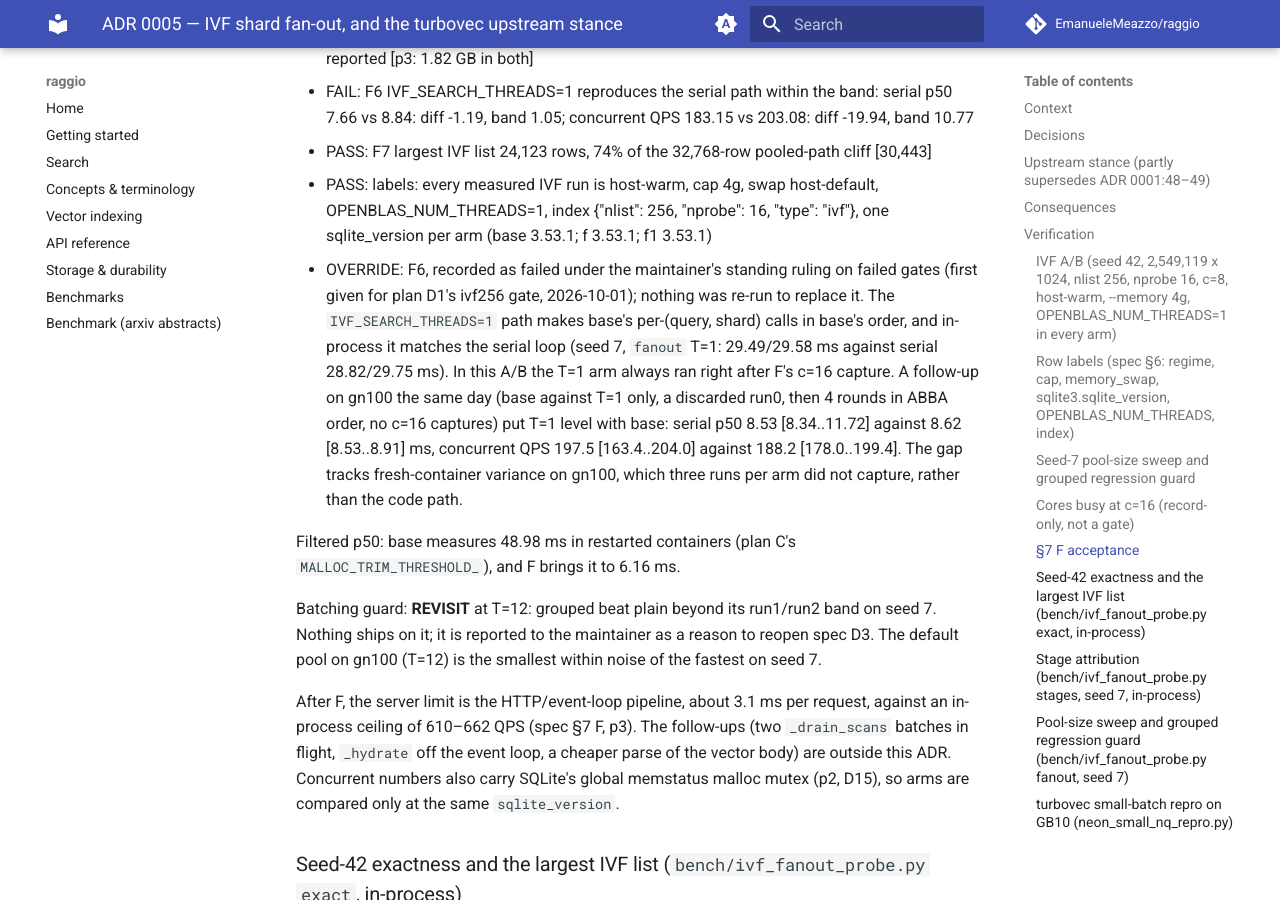
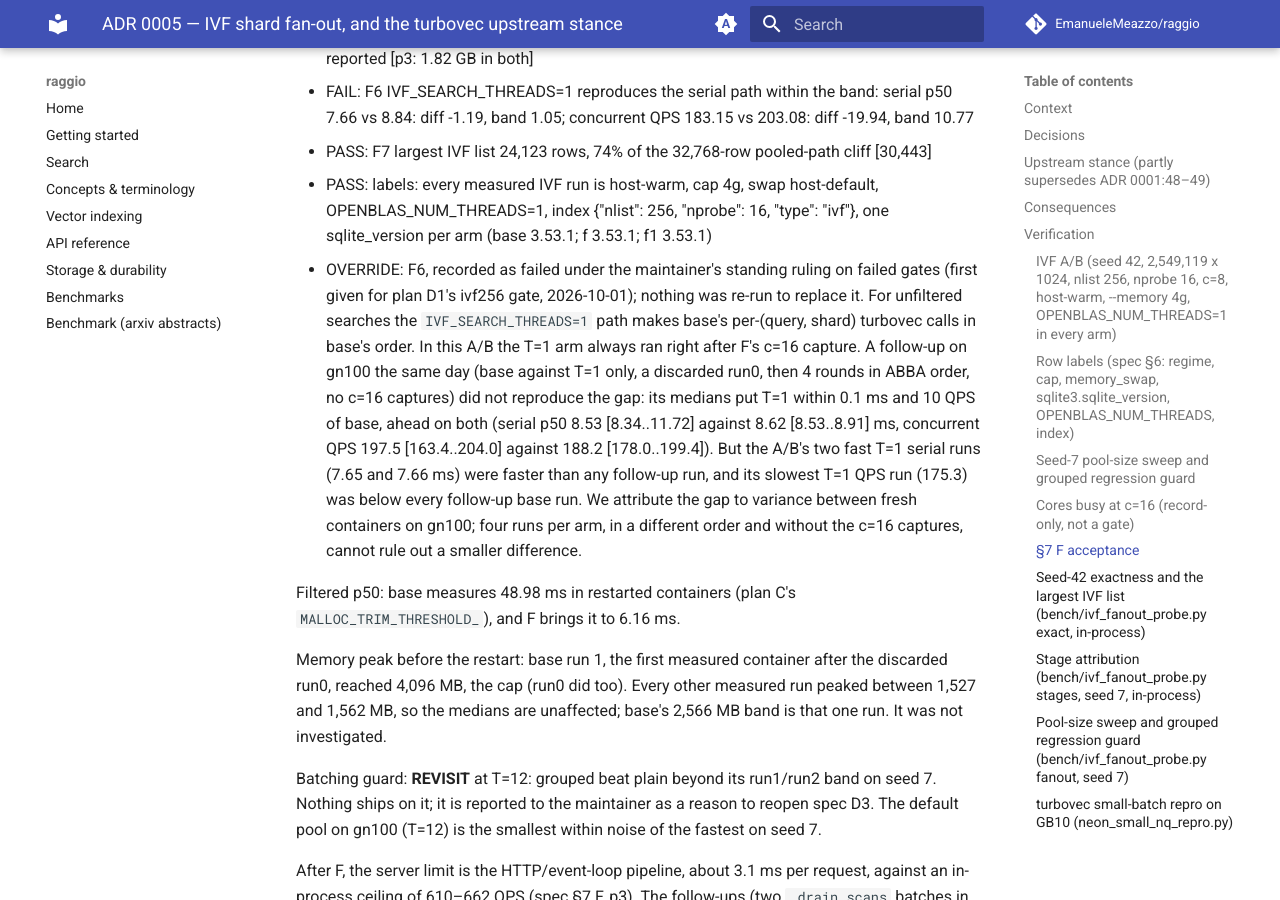
Before and after one commit to EmanueleMeazzo/raggio, an MkDocs documentation site: the page built from docs/adr/0005-ivf-fanout-and-upstream-stance.md, in a window 1280 px wide and 900 px high, scrolled down 7015 px. Built offline with MkDocs 1.6.1 and Material for MkDocs 9.7.7, drawn with Linux system fonts in a browser that asks for light colours; comment, search, counter and statistics services are not loaded; some of the changed text lies outside the part shown.

Commit message:
Qualify ADR 0005's F6 override and NEON note after review
The F6 override overstated the ABBA follow-up. It did not reproduce
the gap, and its medians put IVF_SEARCH_THREADS=1 within 0.1 ms and
10 QPS of base, but the A/B's two fast T=1 serial runs (7.65 and
7.66 ms) were faster than any follow-up run. So four runs per arm
cannot rule out a smaller difference; 8eeb794's message, which said
the follow-up put them level, claimed too much. The override also
drops an in-process comparison that compared the T=1 code with
itself, and limits the "base's calls in base's order" claim to
unfiltered searches.

The NEON note now gives where the pool's worker ran rather than
blaming the handoff: on the caller's own core it costs nothing
measurable, while another core, the other L3 cluster or a slower
Cortex-A725 core raises 2-query batches to 1.48-5.14x of one query.

Also explain base's 2,566 MB memory-peak band (one run at the
4,096 MB cap), and make the test reject local and remote home paths
in the verification record.

Co-Authored-By: Claude Opus 5.5 <noreply@anthropic.com>

```diff
--- a/docs/adr/0005-ivf-fanout-and-upstream-stance.md
+++ b/docs/adr/0005-ivf-fanout-and-upstream-stance.md
@@ -170,10 +170,15 @@ arm (median, band = max − min; spec §6). The row-label table gives each arm's
 - FAIL: F6 IVF_SEARCH_THREADS=1 reproduces the serial path within the band: serial p50 7.66 vs 8.84: diff -1.19, band 1.05; concurrent QPS 183.15 vs 203.08: diff -19.94, band 10.77
 - PASS: F7 largest IVF list 24,123 rows, 74% of the 32,768-row pooled-path cliff [30,443]
 - PASS: labels: every measured IVF run is host-warm, cap 4g, swap host-default, OPENBLAS_NUM_THREADS=1, index {"nlist": 256, "nprobe": 16, "type": "ivf"}, one sqlite_version per arm (base 3.53.1; f 3.53.1; f1 3.53.1)
-- OVERRIDE: F6, recorded as failed under the maintainer's standing ruling on failed gates (first given for plan D1's ivf256 gate, 2026-10-01); nothing was re-run to replace it. The `IVF_SEARCH_THREADS=1` path makes base's per-(query, shard) calls in base's order, and in-process it matches the serial loop (seed 7, `fanout` T=1: 29.49/29.58 ms against serial 28.82/29.75 ms). In this A/B the T=1 arm always ran right after F's c=16 capture. A follow-up on gn100 the same day (base against T=1 only, a discarded run0, then 4 rounds in ABBA order, no c=16 captures) put T=1 level with base: serial p50 8.53 [8.34..11.72] against 8.62 [8.53..8.91] ms, concurrent QPS 197.5 [163.4..204.0] against 188.2 [178.0..199.4]. The gap tracks fresh-container variance on gn100, which three runs per arm did not capture, rather than the code path.
+- OVERRIDE: F6, recorded as failed under the maintainer's standing ruling on failed gates (first given for plan D1's ivf256 gate, 2026-10-01); nothing was re-run to replace it. For unfiltered searches the `IVF_SEARCH_THREADS=1` path makes base's per-(query, shard) turbovec calls in base's order. In this A/B the T=1 arm always ran right after F's c=16 capture. A follow-up on gn100 the same day (base against T=1 only, a discarded run0, then 4 rounds in ABBA order, no c=16 captures) did not reproduce the gap: its medians put T=1 within 0.1 ms and 10 QPS of base, ahead on both (serial p50 8.53 [8.34..11.72] against 8.62 [8.53..8.91] ms, concurrent QPS 197.5 [163.4..204.0] against 188.2 [178.0..199.4]). But the A/B's two fast T=1 serial runs (7.65 and 7.66 ms) were faster than any follow-up run, and its slowest T=1 QPS run (175.3) was below every follow-up base run. We attribute the gap to variance between fresh containers on gn100; four runs per arm, in a different order and without the c=16 captures, cannot rule out a smaller difference.
 
 Filtered p50: base measures 48.98 ms in restarted containers (plan C's
 `MALLOC_TRIM_THRESHOLD_`), and F brings it to 6.16 ms.
+
+Memory peak before the restart: base run 1, the first measured container after the
+discarded run0, reached 4,096 MB, the cap (run0 did too). Every other measured run peaked
+between 1,527 and 1,562 MB, so the medians are unaffected; base's 2,566 MB band is that one
+run. It was not investigated.
 
 Batching guard: **REVISIT** at T=12: grouped beat plain beyond its run1/run2 band on seed 7. Nothing ships on it; it is reported to the maintainer as a reason to reopen spec D3. The default pool on gn100 (T=12) is the smallest within noise of the fastest on seed 7.
 
@@ -243,6 +248,11 @@ per-query cost vs nq=1: nq=2 2.32, nq=3 2.14, nq=4 1.66. Measured on GB10 NEON:
 
 The output's last sentence is the repro's built-in quote of p3's 8,192-row run; this run's figures
 are the first sentence. The same day, pinned to one Cortex-X925 core (`taskset -c 5`), the repro
-printed nq=2 1.02, nq=3 1.01, nq=4 0.65: the 2-3-query tail shares no work, and the rest of the
-unpinned cost is the pool handoff that every multi-query search takes and a one-query search skips
-(turbovec-python/src/lib.rs:1211). The repro and its upstream draft were updated to say so.
+printed nq=2 1.02, nq=3 1.01, nq=4 0.65: the 2-3-query tail shares no work. The rest of the
+unpinned cost depends on which core runs the search. Every multi-query search runs on turbovec's
+pool, while a one-query search on a part under 32,768 rows runs inline on the caller
+(turbovec-python/src/lib.rs:1211). With the caller pinned to core 5 and the pool's one worker
+pinned on its own, nq=2 cost 1.01–1.02 per query with the worker on the same core, 1.48–1.49 on
+another X925 in the same L3, 1.69–2.80 on an X925 in the other L3, and 3.74–5.14 on a
+Cortex-A725, which runs this kernel about 3.2× slower (two runs each). The handoff itself costs
+nothing measurable on one core. The repro and its upstream draft were updated to say so.
```
Also changed, not shown: 1 other file.
